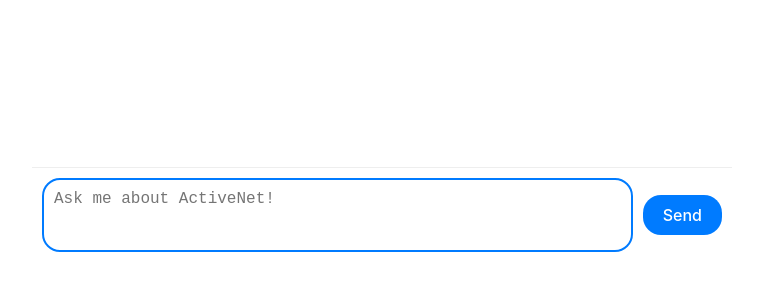
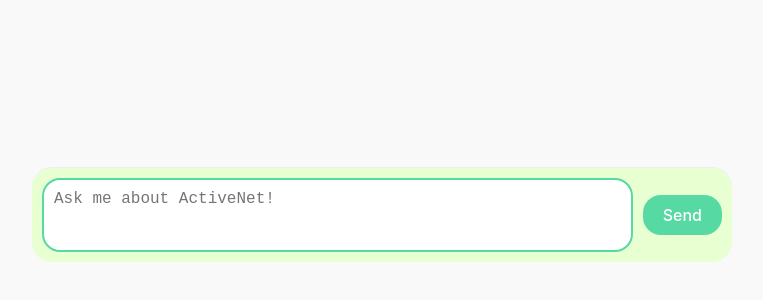
Before and after one commit to Daniel-Masih/ActiveNet-Chat, a Vue app: page / in a window 1280 px wide. Shown: the part 490-790 px from the top of the page, without its empty margins (258-1021 px from the left). Built offline with nearby package versions, Linux system fonts and the light colour scheme.

Commit message:
made some colour and stylistic changes

```diff
--- a/src/components/MessageDisplay.vue
+++ b/src/components/MessageDisplay.vue
@@ -24,12 +24,12 @@
     flex-direction: column-reverse; /* Start from the bottom */
     gap: 10px;
     scrollbar-width: thin;
-    scrollbar-color: #888 #ffffff00; /* Custom scrollbar styles */
+    scrollbar-color: #57D9A3 #E8FFD1; /* Custom scrollbar styles */
   }
 
 
 .message {
-  width: 70%; /* set a fixed width for all message bubbles */
+  /* width: 70%; /* set a fixed width for all message bubbles */
   min-width: 100px; /* you can set a minimum width to ensure short messages do not look too small */
   max-width: 300px;
   overflow-wrap: break-word;
@@ -40,7 +40,8 @@
   padding: 10px 15px;
   border-radius: 18px;
   box-shadow: 0 1px 0.5px rgba(0, 0, 0, 0.13);
-  background-color: #f4f4f8;
+  background-color: #E8FFD1;
+  color: #213547;
   transform: scale(0);
   animation: popIn 0.3s forwards;
   display: inline-block; /* ensure that the bubble sizes to the content width */
@@ -60,31 +61,31 @@
 }
 
 .message.outgoing {
-  background-color: #007bff;
+  background-color: #57D9A3;
   color: white;
   margin-left: auto; /* Align to the right */
 }
 
 .message::after { /* Add tail effect to messages */
-  content: '';
+  content: none;
   position: absolute;
   bottom: 0;
   width: 0;
   height: 0;
   border-style: solid;
   border-width: 10px; /* Adjust as needed for the size of the tail */
-  border-color: transparent transparent transparent #f4f4f8; /* Match bubble background */
+  border-color: transparent transparent transparent #E8FFD1;
 }
 
 .message.outgoing::after {
-  content: '';
+  content: none;
   position: absolute;
   bottom: 0;
   width: 0;
   height: 0;
   border-style: solid;
   border-width: 10px; /* Adjust as needed for the size of the tail */
-  border-color: transparent #007bff transparent transparent; /* Match outgoing bubble background */
+  border-color: transparent #57D9A3 transparent transparent;
 }
 
   .outgoing {
--- a/src/components/MessageInput.vue
+++ b/src/components/MessageInput.vue
@@ -30,7 +30,8 @@
 .input-container {
   display: flex;
   padding: 10px;
-  background-color: white;
+  border-radius: 20px;
+  background-color: #E8FFD1;
   border-top: 1px solid #eee;
   align-items: center; /* Ensure vertical centering */
 }
@@ -39,7 +40,9 @@
   flex-grow: 1;
   padding: 10px;
   margin-right: 10px;
-  border: 2px solid #007bff;
+  color: #213547;
+  background-color: #FFFFFF;
+  border: 2px solid #57D9A3;
   border-radius: 18px;
   resize: none; /* Disable manual resize */
   min-height: 50px; /* Minimum height */
@@ -49,12 +52,27 @@
 }
 
 .message-input:focus {
-  border-color: #0056b3; /* Focus state */
+  border-color: #45C28D; /* Focus state */
+}
+
+.message-input::-webkit-scrollbar {
+  width: 10px; /* Adjust the width of the scrollbar */
+}
+
+.message-input::-webkit-scrollbar-track {
+  background: transparent; /* Color of the track */
+  border-radius: 12px; /* Optional: if you want rounded corners on the track */
+}
+
+.message-input::-webkit-scrollbar-thumb {
+  background-color: #57D9A3; /* Color of the scrollbar thumb */
+  border-radius: 12px; /* Rounded corners on the thumb */
+  border: 2px solid #E8FFD1; /* Optional: if you want a border around the thumb */
 }
 
 button {
   padding: 10px 20px;
-  background-color: #007bff;
+  background-color: #57D9A3;
   border: none;
   color: white;
   border-radius: 18px;
@@ -63,6 +81,6 @@
 }
 
 button:hover {
-  background-color: #0056b3;
+  background-color: #45C28D;
 }
 </style>
--- a/src/style.css
+++ b/src/style.css
@@ -25,6 +25,8 @@
 body {
   margin: 0;
   min-height: 100vh;
+  background-color: #f9f9f9;
+  color: #213547;
   /* Remove the flex styles if they're not needed */
   /* display: flex;
   place-items: center;
```
